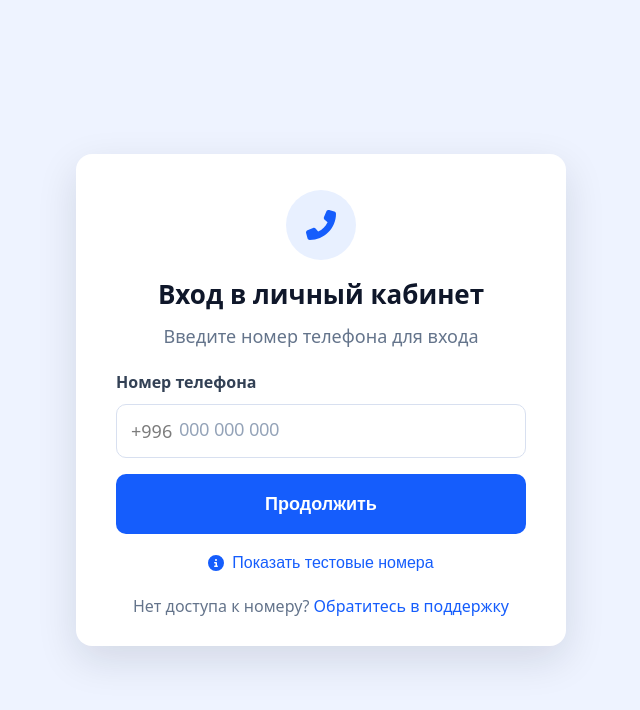
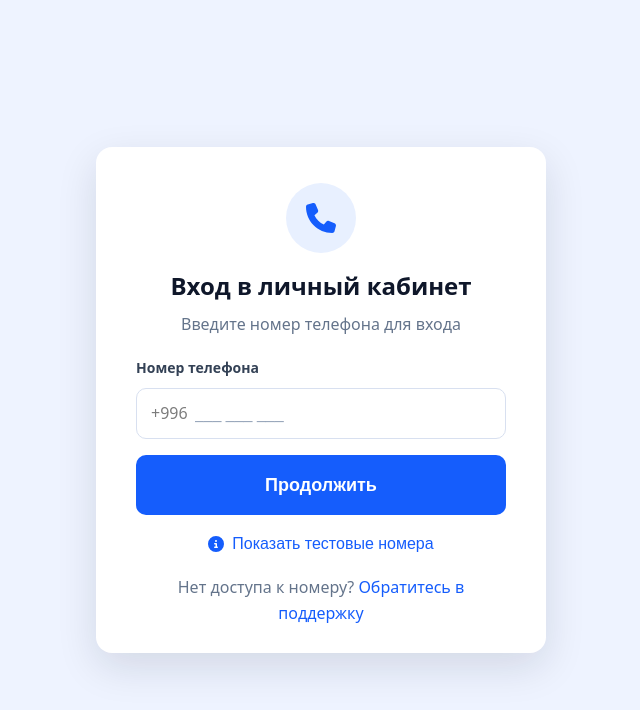
Before and after one commit to aerbet/personal-account-frontend, a Vue app: page / in a window 1280 px wide. Shown: the top 710 px of the page, without its empty margins (319-959 px from the left). Built offline with nearby package versions, Linux system fonts and the light colour scheme; no server answers.

Commit message:
refactor: change styles

```diff
--- a/src/components/Register.vue
+++ b/src/components/Register.vue
@@ -1,13 +1,12 @@
 <template>
   <div class="page">
     <div class="card">
-      <div class="iconWrap" aria-hidden="true">
-        <div class="iconCircle">
-          <font-awesome-icon :icon="currentIcon" class="iconPhone" />
+      <template v-if="step === 'phone'">
+        <div class="iconWrap" aria-hidden="true">
+          <div class="iconCircle">
+            <font-awesome-icon :icon="currentIcon" class="iconPhone" />
+          </div>
         </div>
-      </div>
-
-      <template v-if="step === 'phone'">
         <h1 class="title">Вход в личный кабинет</h1>
         <p class="subtitle">Введите номер телефона для входа</p>
 
@@ -25,7 +24,7 @@
                 autocomplete="tel"
                 inputmode="numeric"
                 maxlength="9"
-                placeholder="000 000 000"
+                placeholder="___ ___ ___"
                 :disabled="isSubmitting"
                 @input="onPhoneInput"
               />
@@ -233,9 +232,9 @@ export default {
   computed: {
     currentIcon() {
       if (this.step === "phone") return "phone";
-      if (this.step === "method") return "envelope";
+      if (this.step === "method") return "";
       if (this.step === "email") return "envelope";
-      if (this.step === "code") return "envelope";
+      if (this.step === "code") return "info-circle";
       return "envelope";
     },
   },
@@ -433,7 +432,7 @@ export default {
 
 .card {
   width: 100%;
-  max-width: 490px;
+  max-width: 450px;
   background: #ffffff;
   border-radius: 16px;
   padding: 36px 40px 26px;
@@ -457,20 +456,19 @@ export default {
 .iconPhone {
   font-size: 30px;
   color: #155dfc;
-  transform: scaleX(-1);
 }
 
 .title {
   margin: 0;
   text-align: center;
-  font-size: 26px;
+  font-size: 24px;
   font-weight: 600;
   color: #0f172a;
 }
 .subtitle {
   margin: 8px 0 22px;
   text-align: center;
-  font-size: 18px;
+  font-size: 16px;
   line-height: 1.35;
   color: #64748b;
 }
@@ -481,7 +479,7 @@ export default {
 
 .label {
   display: block;
-  font-size: 16px;
+  font-size: 14px;
   color: #334155;
   margin-bottom: 8px;
   font-weight: 600;
@@ -505,7 +503,7 @@ export default {
 }
 
 .prefix {
-  font-size: 18px;
+  font-size: 16px;
   color: #7c7c7c;
   margin-right: 5px;
   white-space: nowrap;
@@ -515,7 +513,7 @@ export default {
   border: none;
   outline: none;
   width: 100%;
-  font-size: 18px;
+  font-size: 16px;
   color: #585858;
 }
 
```
